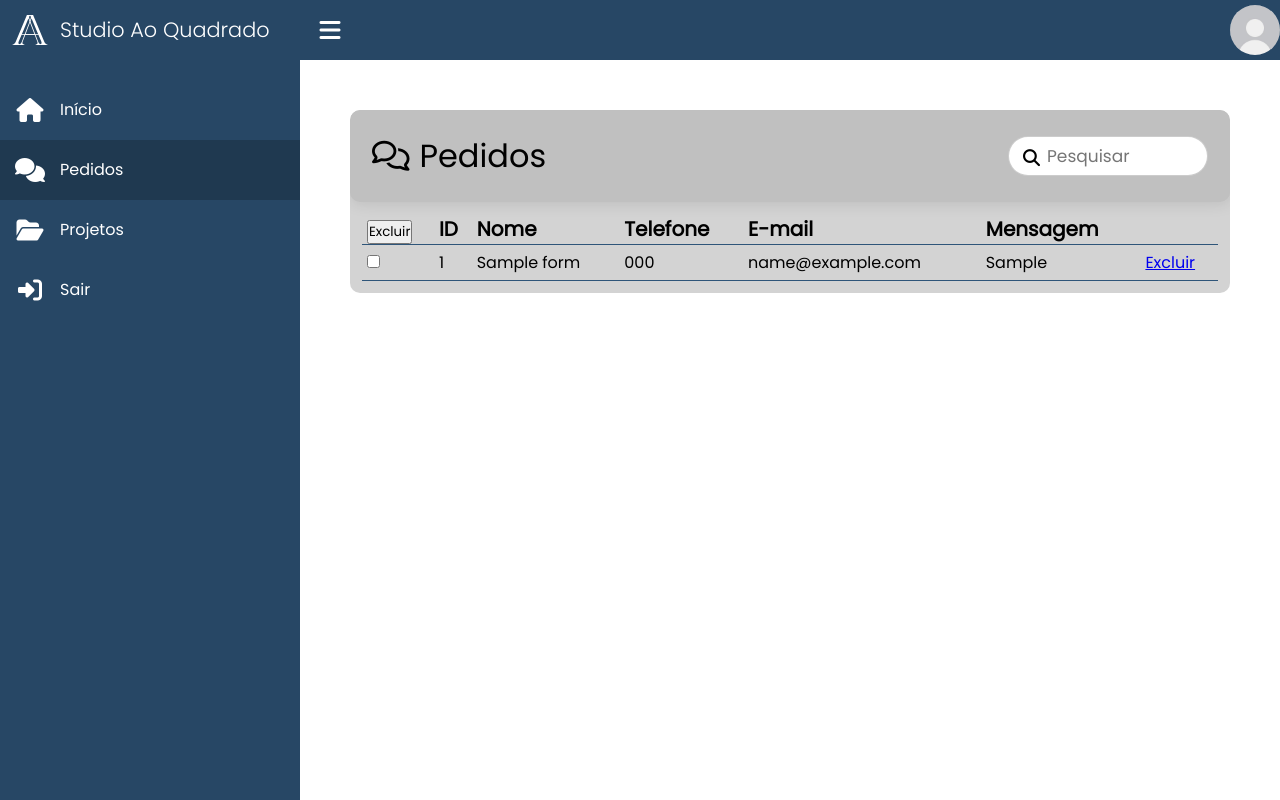
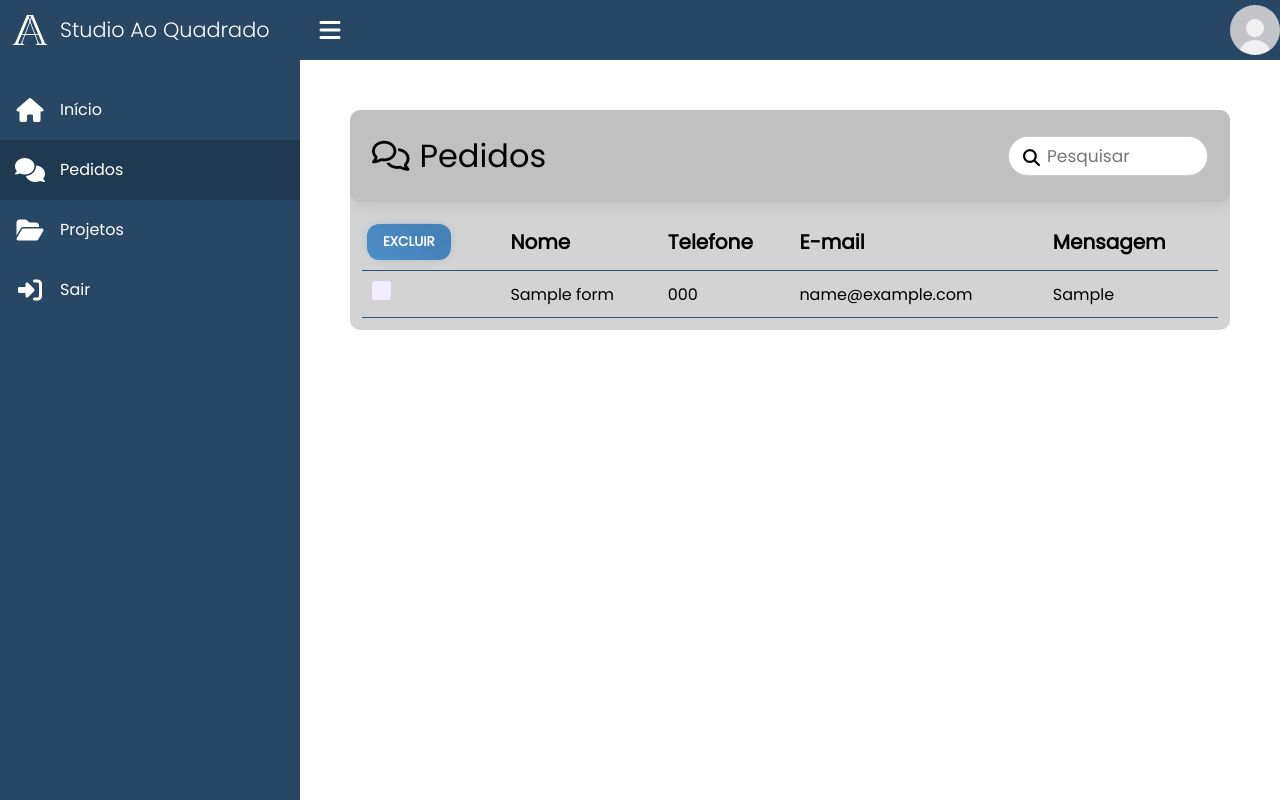
Before and after one commit to FernaandoJr/TCC2022, a PHP site: page /admin/pedidos.php in a window 1280 px wide. Run offline with PHP 8.4, Linux system fonts and the light colour scheme; tables that the repository leaves empty or names only in its code hold one stand-in row (values such as "Sample post"); some libraries are stand-ins or nearby versions.

Commit message:
Função excluir mais de uma linha juntas

```diff
--- a/src/admin/init.php
+++ b/src/admin/init.php
@@ -3,7 +3,7 @@
 // constantes com as credenciais de acesso ao banco MySQL
 define('DB_HOST', 'localhost');
 define('DB_USER', 'root');
-define('DB_PASS', '!aluno123');
+define('DB_PASS', 'root');
 define('DB_NAME', 'db');
 
 $conexao = mysqli_connect(DB_HOST, DB_USER, DB_PASS, DB_NAME) or die ('Não foi possivel conectar');
--- a/src/admin/pedidos.php
+++ b/src/admin/pedidos.php
@@ -96,25 +96,21 @@ $stmt->execute();
 
                 <thead>
                     <tr>
-                        <th><button type="submit" name="delMsg">Excluir</button></th>
-                        <th>ID</th>
+                        <th><button type="submit" name="delMsg" class="btn-excluir">Excluir</button></th>
                         <th>Nome</th>
                         <th>Telefone</th>
                         <th>E-mail</th>
                         <th>Mensagem</th>
-                        <th></th>
                     </tr>
                 </thead>
                 <tbody>
                 <?php while ($resposta_form = $stmt->fetch(PDO::FETCH_ASSOC)) : ?>
                     <tr>
                         <?php echo "<td><input type='checkbox' class='checkItem' value='" . $resposta_form['id'] . "' name='delete-id[]'></td>";?>
-                        <td><?php echo htmlspecialchars($resposta_form['id']) ?></td>
                         <td><?php echo htmlspecialchars($resposta_form['nome']) ?></td>
                         <td><?php echo htmlspecialchars($resposta_form['tel']) ?></td>
                         <td><?php echo htmlspecialchars($resposta_form['email']) ?></td>
                         <td><?php echo htmlspecialchars($resposta_form['msg']) ?></td>
-                        <td><a href="delete-msg.php?id=<?php echo $resposta_form['id'] ?>">Excluir</a></td>
                     </tr>
                     <?php endwhile; ?>
 
--- a/src/admin/styles/pedidos.css
+++ b/src/admin/styles/pedidos.css
@@ -124,3 +124,91 @@ td{
 .table-container{
   padding: 12px;
 }
+
+.btn-excluir {
+  background: linear-gradient(
+    45deg,
+    rgba(77, 142, 201, 1) 0%,
+    rgba(62, 114, 161, 1) 100%
+  );
+}
+
+.btn-excluir {
+  cursor: pointer;
+  margin: 10px 10px 10px 0;
+  padding: 8px 16px;
+  text-align: center;
+  text-transform: uppercase;
+  transition: 0.5s;
+  background-size: 200% auto;
+  font-family: "Poppins", sans-serif;
+  color: white;
+  border-radius: 12px;
+  border: 0px;
+  width: fit-content;
+  font-weight: 700;
+  box-shadow: 0px 0px 14px -7px var(--logo-dark-blue-10);
+}
+
+.btn-excluir:hover {
+  background-position: right center;
+  color: #fff;
+  text-decoration: none;
+}
+
+.btn-excluir:active {
+  transform: scale(0.95);
+}
+
+.checkItem {
+  height: 1.2rem;
+  width: 1.2rem;
+  margin: 5px;
+  display: inline-block;
+  appearance: none;
+  position: relative;
+  background-color: #F2ECFF;
+  border-radius: 15%;
+  cursor: pointer;
+  overflow: hidden;
+ }
+
+ .checkItem::after {
+  content: '';
+  display: block;
+  height: 0.6rem;
+  width: .22rem;
+  border-bottom: .31rem solid white;
+  border-right: .31rem solid white;
+  opacity: 0;
+  transform: rotate(45deg) translate(-50%, -50%);
+  position: absolute;
+  top: 45%;
+  left: 21%;
+  transition: .25s ease;
+ }
+
+ .checkItem::before {
+  content: '';
+  display: block;
+  height: 0;
+  width: 0;
+  background-color: var(--logo-blue);
+  border-radius: 50%;
+  opacity: .5;
+  transform: translate(-50%, -50%);
+  position: absolute;
+  top: 50%;
+  left: 50%;
+  transition: .3s ease;
+ }
+
+ .checkItem:checked::before {
+  height: 130%;
+  width: 130%;
+  opacity: 100%;
+ }
+
+ .checkItem:checked::after {
+  opacity: 100%;
+ }
--- a/src/php/init.php
+++ b/src/php/init.php
@@ -3,7 +3,7 @@
 // constantes com as credenciais de acesso ao banco MySQL
 define('DB_HOST', 'localhost');
 define('DB_USER', 'root');
-define('DB_PASS', '!aluno123');
+define('DB_PASS', 'root');
 define('DB_NAME', 'db');
 
 $conexao = mysqli_connect(DB_HOST, DB_USER, DB_PASS, DB_NAME) or die ('Não foi possivel conectar');
```
Also changed, not shown: src/admin/delete-msg.php (+8 -1 lines), src/admin/php/img-add.php (deleted), src/admin/php/img-remove.php (deleted).
